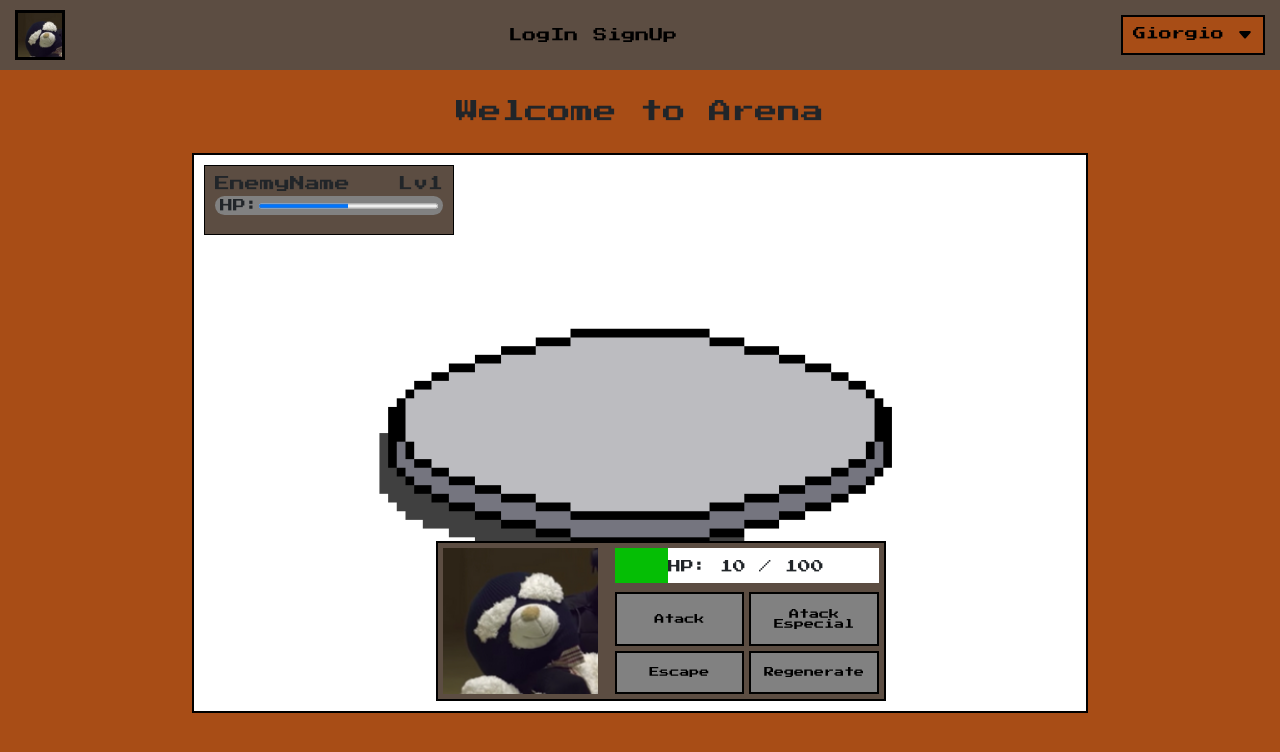
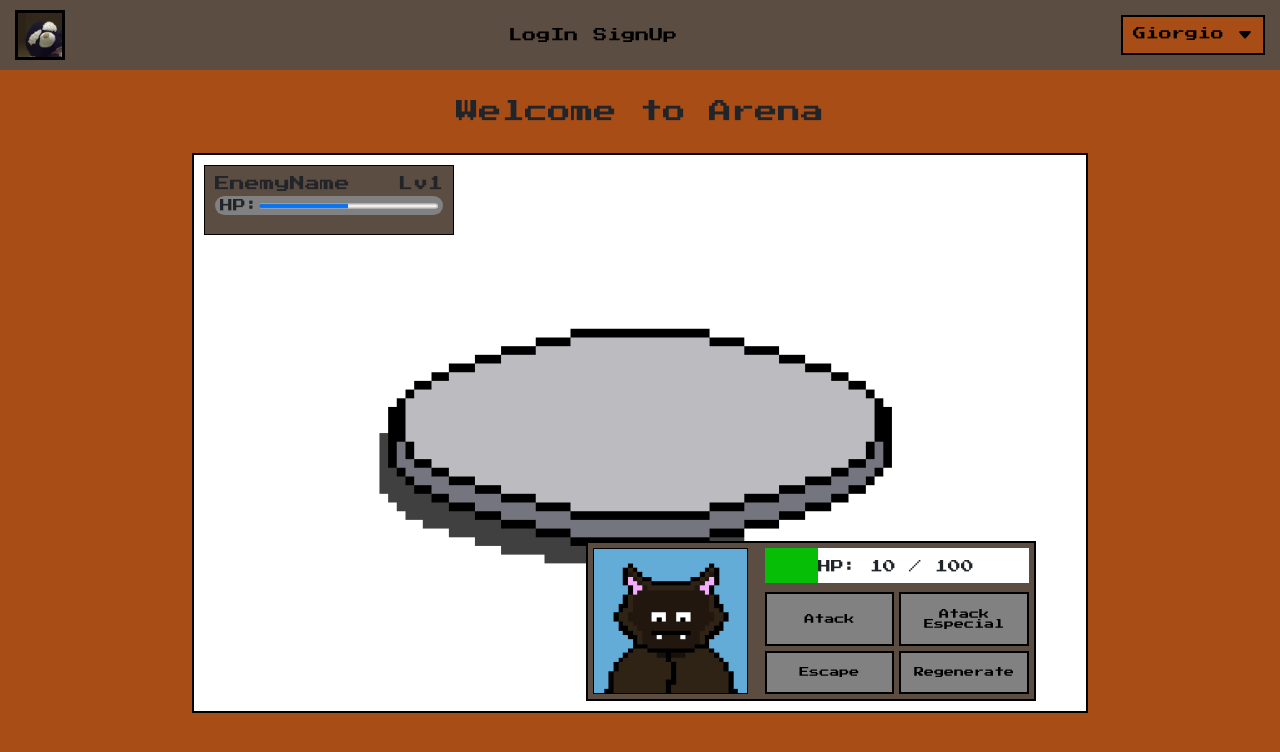
Before and after one commit to strGiorgio/PyMob2.1, a Vue app: page /battle in a window 1280 px wide. Shown: the top 752 px of the page. Built offline with nearby package versions, Linux system fonts and the light colour scheme; data requests are answered from the project's data file.

Commit message:
Create a function to get mob appearance and choice the right avatar

```diff
--- a/src/components/battle/controller.vue
+++ b/src/components/battle/controller.vue
@@ -1,7 +1,9 @@
 <template>
     <div class="controller">
         <div class="wrapper-img">
-            <img src="/img/avatar.png" alt="">
+            <img src="/img/morcego-avatar.png" alt="" v-show="show_img1">
+            <img src="/img/tartaruga-avatar.png" alt="" v-show="show_img2">
+            <img src="/img/urso-avatar.png" alt="" v-show="show_img3">
         </div>
         <div class="controller-buttons">
             <progress id="progress-bar" :max="max_hp" value="20"></progress>
@@ -20,7 +22,10 @@ export default {
     name: 'controller',
     data() {
         return {
-            max_hp: null
+            max_hp: null,
+            show_img1: false,
+            show_img2: true,
+            show_img3: false
         }
     },
     methods: {
@@ -38,10 +43,48 @@ export default {
                 }
             }
 
+        },
+
+        async mob_appearance() {
+            //GET USER LOGGED
+            const userLogged = await fetch('http://localhost:3000/logado');
+            const user = await userLogged.json()
+            //GET MOBs
+            const mobsDatabase = await fetch('http://localhost:3000/mobs');
+            const mobs = await mobsDatabase.json()
+
+            for (var i in mobs) {
+                if (user[0].name == mobs[i].owner && user[0].passwd == mobs[i].owner_passwd) {
+                    console.log("SEU MOB É " + mobs[i].mob_appearance)
+                    var value = mobs[i].mob_appearance
+                    this.n = value;
+
+                    switch (this.n) {
+                    case 0:
+                        this.show_img1 = true;
+                        this.show_img2 = false;
+                        this.show_img3 = false;
+                        break
+                    case 1:
+                        this.show_img1 = false;
+                        this.show_img2 = true;
+                        this.show_img3 = false;
+                        break
+                    case 2:
+                        this.show_img1 = false;
+                        this.show_img2 = false;
+                        this.show_img3 = true;
+                        break
+                    default:
+                        break
+                    }
+                }
+            }
         }
     },
     created() {
-        this.getInfos()
+        this.getInfos();
+        this.mob_appearance();
     }
 }
 </script>
@@ -54,7 +97,7 @@ export default {
         border: 2px solid var(--color-black-default);
         position: absolute;
         bottom: 10px;
-        right: 200px;
+        right: 50px;
         transform: translateX(450px);
         animation: slideToLeft 2s forwards;
         padding: 5px;
@@ -66,6 +109,7 @@ export default {
     .wrapper-img img{
         width: 90%;
         height: 100%;
+        border: 1px solid var(--color-black-default);
     }
 
     .controller-buttons {
```
